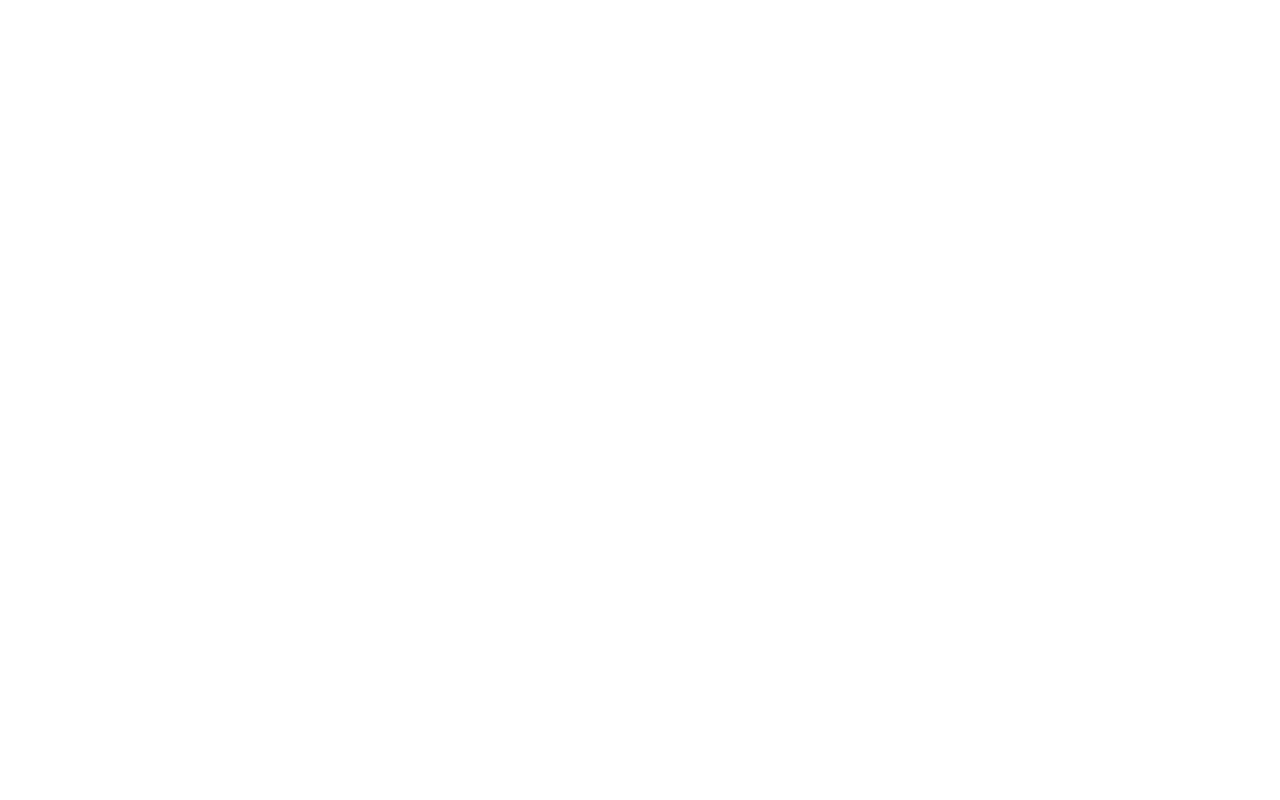
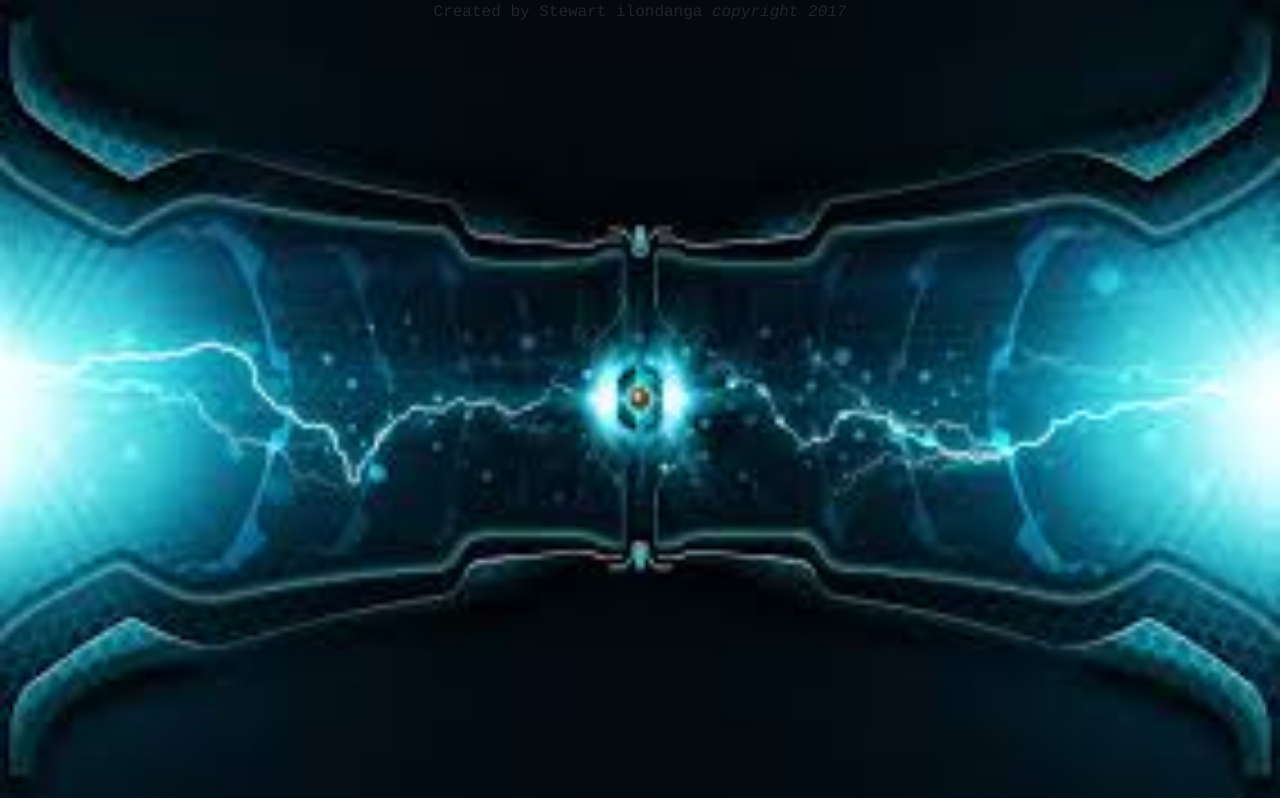
Before and after one commit to stewilondanga/My-first-webpage, a plain HTML site: page index.html in a window 1280 px wide. Drawn offline with nearby package versions, Linux system fonts and the light colour scheme; files whose address does not match are found by name.

Commit message:
add index.html

```diff
--- a/index.html
+++ b/index.html
@@ -2,5 +2,19 @@
 </html>
 <!DOCTYPE html>
 <html>
+<head>
+  <link href="css/bootstrap.css" rel="stylesheet" type="text/css">
+  <link rel="stylesheet" href="css/styles.css" type="text/css">
+  <title> </title>
+</head>
 
+<body>
+
+  <div class="panel-footer">
+    <p>Created by Stewart ilondanga <em>copyright 2017</em></p>
+</body>
+
+<script src="https://ajax.googleapis.com/ajax/libs/jquery/3.2.1/jquery.min.js"></script>
+<script src="https://maxcdn.bootstrapcdn.com/bootstrap/3.3.7/js/bootstrap/3.3.7/js/bootstrap.min.js"></script>
+<script src="js/scripts.js" charset="utf-8"></script>
 </html>
```
